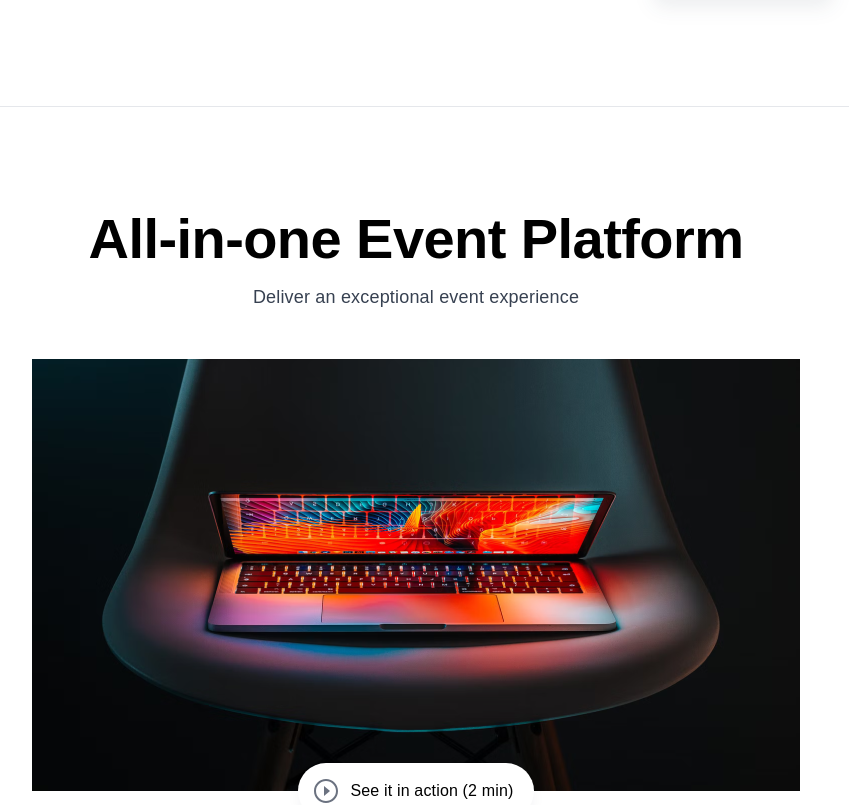
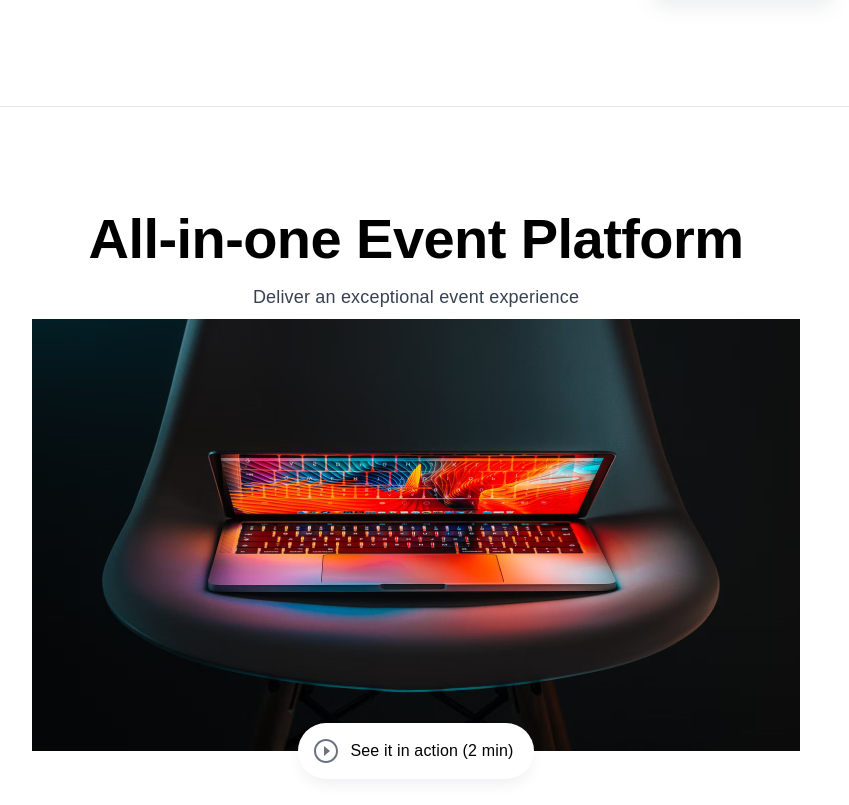
Before and after one commit to SilviaGuerra/reto-etpay, a React (Create React App) app: page / in a window 1280 px wide. Shown: the part 720-1525 px from the top of the page, without its empty margins (224-1073 px from the left). Built offline with nearby package versions, Linux system fonts and the light colour scheme.

Commit message:
Add transitions to section fold and features

```diff
--- a/src/Components/Features.tsx
+++ b/src/Components/Features.tsx
@@ -1,4 +1,4 @@
-import React from "react";
+import React, { useState, useEffect } from "react";
 import FeatureItem from "./FeatureItem";
 import VideoImg from "../images/video-thumbnail.png";
 import VideoPlay from "../images/video-play.svg";
@@ -16,6 +16,29 @@ interface FeaturesProps {
 }
 
 const Features = () => {
+  const [showTransition, setShowTransition] = useState(false);
+
+  useEffect(() => {
+    const handleScroll = () => {
+      const scrollTop =
+        window.pageYOffset || document.documentElement.scrollTop;
+      const scrollHeight = document.documentElement.scrollHeight;
+      const clientHeight = document.documentElement.clientHeight;
+      const scrollableHeight = scrollHeight - clientHeight;
+      const scrollPercentage = (scrollTop / scrollableHeight) * 100;
+
+      if (scrollPercentage >= 20) {
+        setShowTransition(true);
+      }
+    };
+
+    window.addEventListener("scroll", handleScroll);
+
+    return () => {
+      window.removeEventListener("scroll", handleScroll);
+    };
+  }, []);
+
   const data = [
     {
       icon: Icon1,
@@ -56,13 +79,19 @@ const Features = () => {
   ];
 
   return (
-    <div>
-      <div className="container mx-auto">
+    <>
+      <section className="container mx-auto">
         <div className="flex flex-col gap-12 md:py-24 py-12">
           <div className="grid xl:grid-cols-12 grid-cols-1 gap-8 text-center">
             <div className="xl:col-span-2 xl:block hidden"></div>
-            <div className="xl:col-span-8 flex flex-col gap-12 justify-center">
-              <div className="flex flex-col gap-2 text-center">
+            <div
+              className={`xl:col-span-8 flex flex-col gap-12 justify-center flex flex-col gap-2 text-center transition-transform transform elemento ${
+                showTransition
+                  ? "translate-y-0"
+                  : "translate-y-full invisible ease-in out delay-150 duration-800"
+              }`}
+            >
+              <div className="flex flex-col gap-2 text-center transition-opacity">
                 <h3 className="lg:text-display-xl md:text-display-lg text-display-md font-semibold">
                   All-in-one Event Platform
                 </h3>
@@ -92,8 +121,8 @@ const Features = () => {
             ))}
           </div>
         </div>
-      </div>
-    </div>
+      </section>
+    </>
   );
 };
 
--- a/src/Components/Fold.tsx
+++ b/src/Components/Fold.tsx
@@ -1,12 +1,19 @@
-import React from "react";
+import React, { useEffect, useState } from "react";
 import Button from "./Button";
 import Mockups from "../images/mockups.svg";
 
-const Fold = () => (
+const Fold = () => {
+  const [isOpen, setIsOpen] = useState(false);
+
+  useEffect(() => {
+    setIsOpen(true);
+  }, []);
+
+  return (
     <>
       <section>
         <section className="container mx-auto relative">
-        <div className="md:w-[700px] md:h-[700px] w-[400px] h-[400px] rounded-full bg-secondary-100 absolute block lg:-right-40 md:-right-20 lg:-top-56 md:top-72 top-80 -right-14 -z-50" />
+          <div className="md:w-[700px] md:h-[700px] w-[400px] h-[400px] rounded-full bg-secondary-100 absolute block lg:-right-40 md:-right-20 lg:-top-56 md:top-72 top-80 -right-14 -z-0 overflow-hidden"></div>
           <div className="grid lg:grid-cols-12 grid-cols-1 lg:gap-8 md:gap-y-16 gap-y-18 pt-8 pb-20 items-center relative border-b border-neutral-200">
             <div className="flex flex-col items-start gap-10 lg:col-span-6">
               <div className="flex flex-col gap-4 lg:pr-0 md:pr-24 relative">
@@ -21,12 +28,21 @@ const Fold = () => (
               <Button link="/" label="Get Early Access" size="lg" />
             </div>
             <div className="flex flex-col gap-10 lg:col-span-6 relative">
-            <img src={Mockups} alt="Mockup" />
+              <img
+                src={Mockups}
+                alt="Mockup"
+                className={`transition-transform transform ${
+                  isOpen
+                    ? "translate-x-0 duration-500 ease-in-out delay-150"
+                    : "translate-x-full"
+                }`}
+              />
             </div>
           </div>
         </section>
       </section>
     </>
   );
+};
 
 export default Fold;
```
Lines whose indentation alone changed are shown as unchanged.
